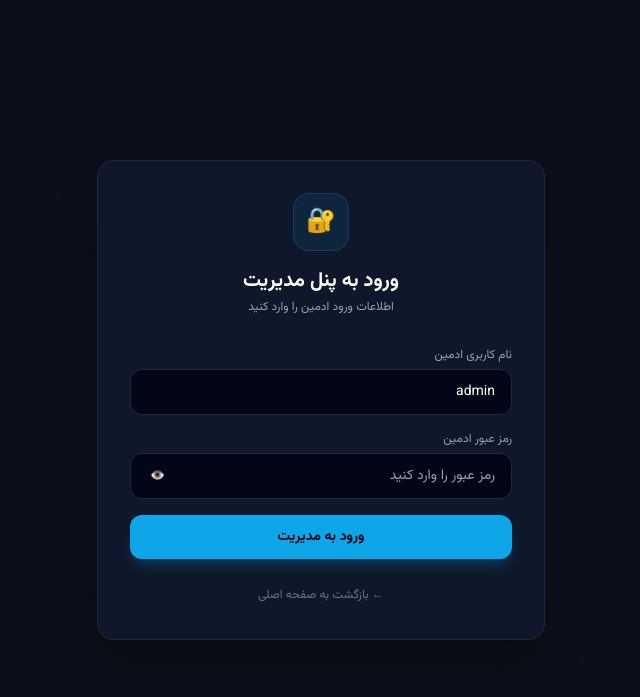
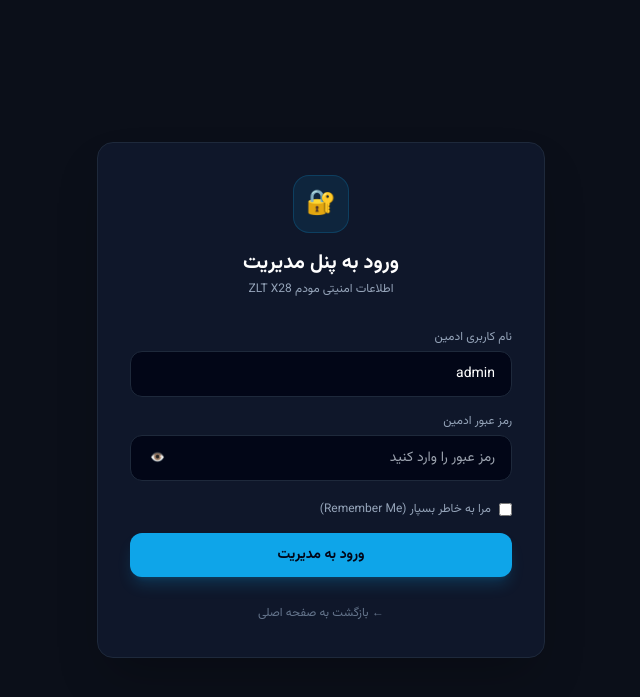
Before and after one commit to abozarkh98-oss/ZLTX28, a Flask app: page /admin in a window 1280 px wide. Shown: the top 697 px of the page, without its empty margins (319-959 px from the left). Run offline with Flask 3, Linux system fonts and the light colour scheme; some libraries are stand-ins or nearby versions.

Commit message:
Update admin_login.html

```diff
--- a/templates/admin_login.html
+++ b/templates/admin_login.html
@@ -5,16 +5,27 @@
     <title>ورود به پنل مدیریت - ZLT X28</title>
     <script src="https://cdn.tailwindcss.com"></script>
     <link href="https://fonts.googleapis.com/css2?family=Vazirmatn:wght@300;400;500;600;700&display=swap" rel="stylesheet">
-    <style>body { font-family: 'Vazirmatn', sans-serif; background-color: #0b0f19; color: #f3f4f6; }</style>
+    <style>
+        body { font-family: 'Vazirmatn', sans-serif; background-color: #0b0f19; color: #f3f4f6; }
+        @keyframes fadeIn { from { opacity: 0; transform: translateY(15px); } to { opacity: 1; transform: translateY(0); } }
+        .animate-fade { animation: fadeIn 0.5s ease-out forwards; }
+    </style>
 </head>
 <body class="min-h-screen flex items-center justify-center p-4">
-    <div class="max-w-md w-full bg-slate-900 p-8 rounded-2xl border border-slate-800 shadow-2xl">
+
+    <!-- Toast Notification (مخفی به صورت پیش‌فرض) -->
+    <div id="toast" class="fixed bottom-6 right-6 bg-emerald-500 text-slate-950 px-6 py-3 rounded-2xl font-bold shadow-2xl flex items-center gap-3 transform translate-y-24 opacity-0 transition-all duration-500 z-50">
+        <span class="text-xl">🎉</span>
+        <span>با موفقیت وارد شدید! خوش آمدید ادمین عزیز.</span>
+    </div>
+
+    <div class="max-w-md w-full bg-slate-900 p-8 rounded-2xl border border-slate-800 shadow-2xl animate-fade">
         <div class="text-center mb-8">
             <div class="inline-block bg-sky-500/10 text-sky-400 p-3 rounded-2xl mb-4 border border-sky-500/20 text-2xl">
                 🔐
             </div>
             <h1 class="text-xl font-bold text-white">ورود به پنل مدیریت</h1>
-            <p class="text-xs text-slate-400 mt-1">اطلاعات ورود ادمین را وارد کنید</p>
+            <p class="text-xs text-slate-400 mt-1">اطلاعات امنیتی مودم ZLT X28</p>
         </div>
 
         {% if error %}
@@ -23,7 +34,7 @@
         </div>
         {% endif %}
 
-        <form action="/admin" method="POST" class="space-y-4">
+        <form id="loginForm" action="/admin" method="POST" class="space-y-4">
             <div>
                 <label class="block text-xs text-slate-400 mb-1.5">نام کاربری ادمین</label>
                 <input type="text" name="username" required value="admin" class="w-full bg-slate-950 border border-slate-800 rounded-xl px-4 py-3 text-sm text-white focus:border-sky-500 focus:outline-none transition">
@@ -39,7 +50,15 @@
                 </div>
             </div>
 
-            <button type="submit" class="w-full bg-sky-500 hover:bg-sky-400 text-slate-950 font-bold py-3 rounded-xl text-sm transition shadow-lg shadow-sky-500/20 mt-2">
+            <!-- قابلیت Remember Me -->
+            <div class="flex items-center justify-between text-xs text-slate-400 pt-1">
+                <label class="flex items-center gap-2 cursor-pointer">
+                    <input type="checkbox" id="rememberMe" class="rounded bg-slate-950 border-slate-800 text-sky-500 focus:ring-0">
+                    <span>مرا به خاطر بسپار (Remember Me)</span>
+                </label>
+            </div>
+
+            <button type="submit" onclick="handleLoginSuccess(event)" class="w-full bg-sky-500 hover:bg-sky-400 text-slate-950 font-bold py-3 rounded-xl text-sm transition shadow-lg shadow-sky-500/20 mt-2">
                 ورود به مدیریت
             </button>
         </form>
@@ -52,10 +71,38 @@
     <script>
         function togglePassword() {
             const passInput = document.getElementById('admin-password');
-            if (passInput.type === 'password') {
-                passInput.type = 'text';
-            } else {
-                passInput.type = 'password';
+            passInput.type = passInput.type === 'password' ? 'text' : 'password';
+        }
+
+        // بارگذاری اطلاعات ذخیره شده Remember Me در صورت وجود
+        window.onload = function() {
+            const savedUser = localStorage.getItem('zlt_admin_user');
+            if(savedUser) {
+                document.querySelector('input[name="username"]').value = savedUser;
+                document.getElementById('rememberMe').checked = true;
+            }
+        }
+
+        function handleLoginSuccess(event) {
+            const usernameInput = document.querySelector('input[name="username"]').value;
+            const passInput = document.querySelector('input[name="password"]').value;
+            const rememberEl = document.getElementById('rememberMe').checked;
+
+            if(usernameInput === 'admin' && passInput === 'Khani_1396') {
+                if(rememberEl) {
+                    localStorage.setItem('zlt_admin_user', usernameInput);
+                } else {
+                    localStorage.removeItem('zlt_admin_user');
+                }
+
+                // نمایش توست ۳ ثانیه‌ای موفقیت
+                event.preventDefault();
+                const toast = document.getElementById('toast');
+                toast.classList.remove('translate-y-24', 'opacity-0');
+
+                setTimeout(() => {
+                    document.getElementById('loginForm').submit();
+                }, 1500); // ارسال فرم بعد از نمایش انیمیشن موفقیت
             }
         }
     </script>
```
